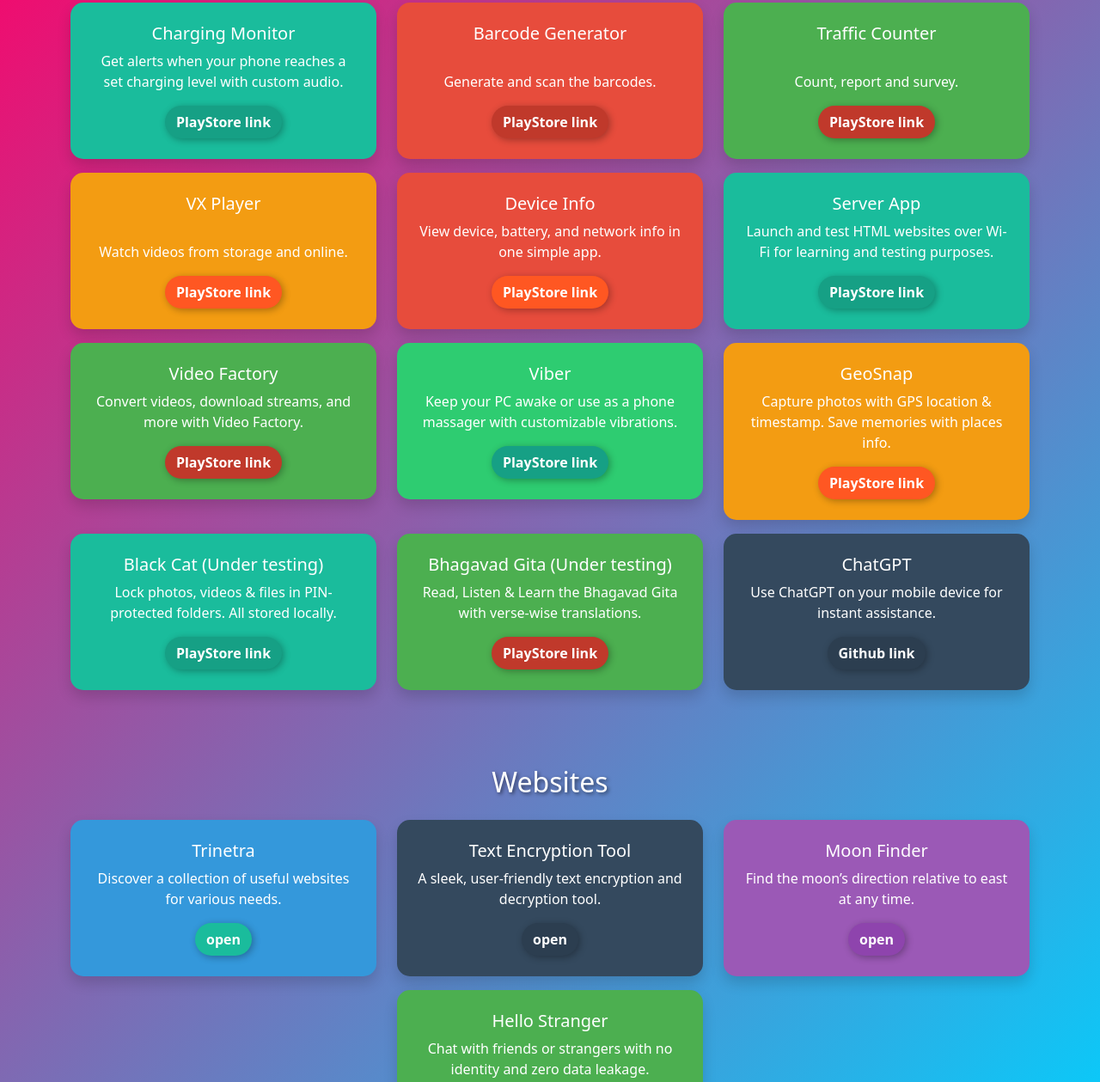
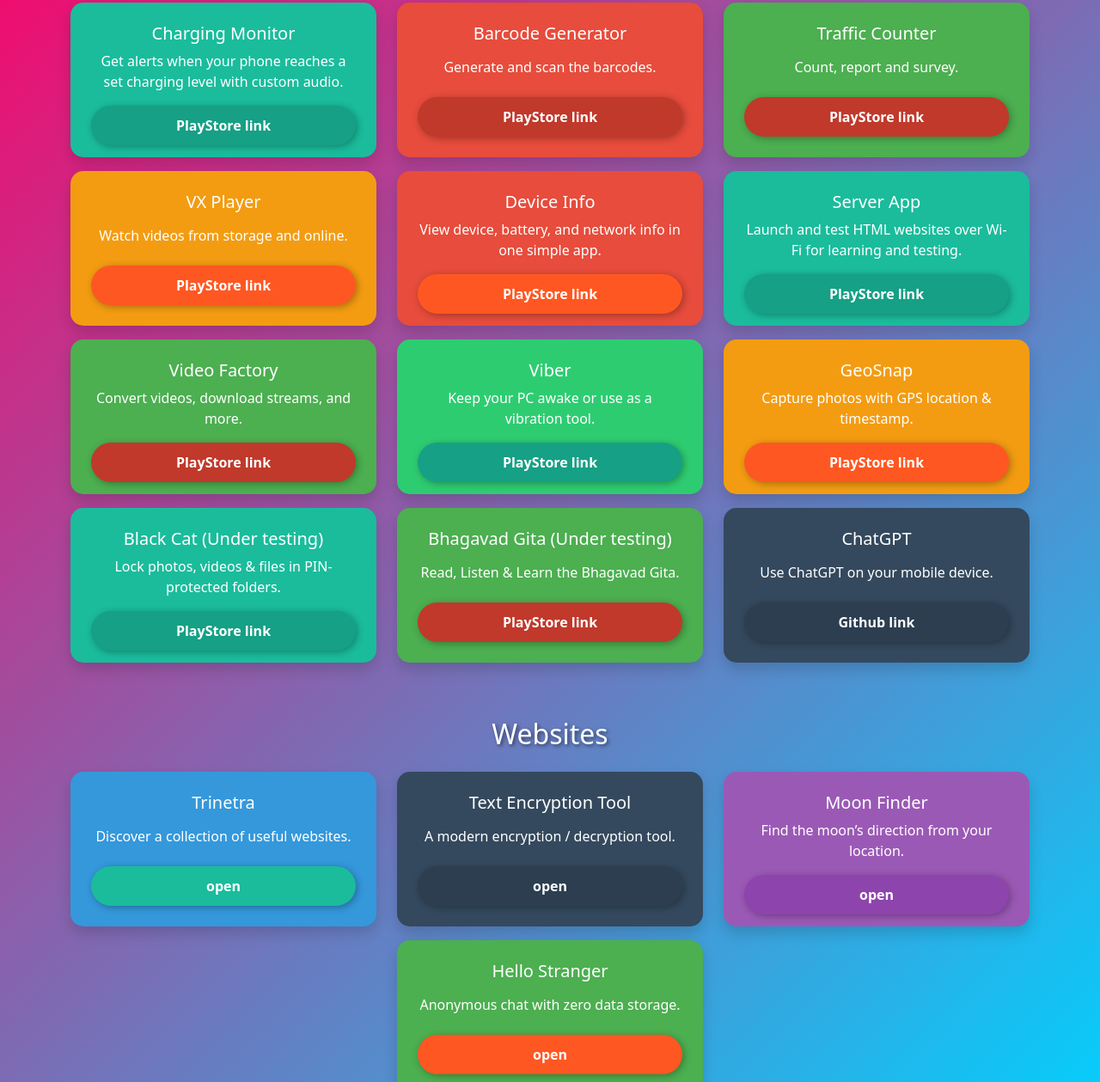
Before and after one commit to AstrayHawk/Info, a plain HTML site: page index.html in a window 1280 px wide. Shown: the part 179-1438 px from the top of the page at 86% size. Drawn offline with nearby package versions, Linux system fonts and the light colour scheme.

```diff
--- a/index.html
+++ b/index.html
@@ -32,13 +32,22 @@
         .card-body {
             padding: 1.5rem;
             color: #fff;
+            display: flex;
+            flex-direction: column;
+            justify-content: space-between;
+            height: 180px; /* tune this for your layout */
         }
+
 
         .btn {
             font-weight: bold;
-            box-shadow: 2px 2px 8px rgba(0, 0, 0, 0.3);
             border-radius: 50px;
+            box-shadow: 2px 2px 8px rgba(0,0,0,0.3);
             color: white;
+            display: inline-flex;
+            justify-content: center;
+            align-items: center;
+            padding: 10px 20px;
         }
 
         .container {
@@ -56,7 +65,7 @@
     <h2 class="text-center mb-4">Apps</h2>
     <div class="row justify-content-center" id="apps-container"></div>
 
-    <br><br><br>
+    <div class="my-5"></div>
 
     <!-- Websites Section -->
     <h2 class="text-center mb-4">Websites</h2>
@@ -91,7 +100,7 @@
       },
       { // App No.2
         name: "Barcode Generator",
-        desc: "<br>Generate and scan the barcodes.<br>",
+        desc: "Generate and scan the barcodes.",
         bg: "#E74C3C",
         btn: "#C0392B",
         btn_txt: "PlayStore link",
@@ -99,7 +108,7 @@
       },
       { // App No.3
         name: "Traffic Counter",
-        desc: "<br>Count, report and survey.<br>",
+        desc: "Count, report and survey.",
         bg: "#4CAF50",
         btn: "#C0392B",
         btn_txt: "PlayStore link",
@@ -107,7 +116,7 @@
       },
       { // App No.4
         name: "VX Player",
-        desc: "<br>Watch videos from storage and online.<br>",
+        desc: "Watch videos from storage and online.",
         bg: "#F39C12",
         btn: "#FF5722",
         btn_txt: "PlayStore link",
@@ -123,7 +132,7 @@
       },
       { // App No.6
         name: "Server App",
-        desc: "Launch and test HTML websites over Wi-Fi for learning and testing purposes.",
+        desc: "Launch and test HTML websites over Wi-Fi for learning and testing.",
         bg: "#1ABC9C",
         btn: "#16A085",
         btn_txt: "PlayStore link",
@@ -131,7 +140,7 @@
       },
       { // App No.7
         name: "Video Factory",
-        desc: "Convert videos, download streams, and more with Video Factory.",
+        desc: "Convert videos, download streams, and more.",
         bg: "#4CAF50",
         btn: "#C0392B",
         btn_txt: "PlayStore link",
@@ -139,7 +148,7 @@
       },
       { // App No.8
         name: "Viber",
-        desc: "Keep your PC awake or use as a phone massager with customizable vibrations.",
+        desc: "Keep your PC awake or use as a vibration tool.",
         bg: "#2ECC71",
         btn: "#16A085",
         btn_txt: "PlayStore link",
@@ -147,7 +156,7 @@
       },
       { // App No.10
         name: "GeoSnap",
-        desc: "Capture photos with GPS location & timestamp. Save memories with places info.",
+        desc: "Capture photos with GPS location & timestamp.",
         bg: "#F39C12",
         btn: "#FF5722",
         btn_txt: "PlayStore link",
@@ -155,7 +164,7 @@
       },
       { // App No.11
         name: "Black Cat (Under testing)",
-        desc: "Lock photos, videos & files in PIN-protected folders. All stored locally.",
+        desc: "Lock photos, videos & files in PIN-protected folders.",
         bg: "#1ABC9C",
         btn: "#16A085",
         btn_txt: "PlayStore link",
@@ -163,7 +172,7 @@
       },
       { // App No.12
         name: "Bhagavad Gita (Under testing)",
-        desc: "Read, Listen & Learn the Bhagavad Gita with verse-wise translations.",
+        desc: "Read, Listen & Learn the Bhagavad Gita.",
         bg: "#4CAF50",
         btn: "#C0392B",
         btn_txt: "PlayStore link",
@@ -171,7 +180,7 @@
       },
       { // App No. undefined
         name: "ChatGPT",
-        desc: "Use ChatGPT on your mobile device for instant assistance.",
+        desc: "Use ChatGPT on your mobile device.",
         bg: "#34495E",
         btn: "#2C3E50",
         btn_txt: "Github link",
@@ -183,7 +192,7 @@
     const websites = [
       {
         name: "Trinetra",
-        desc: "Discover a collection of useful websites for various needs.",
+        desc: "Discover a collection of useful websites.",
         bg: "#3498DB",
         btn: "#1ABC9C",
         btn_txt: "open",
@@ -191,7 +200,7 @@
       },
       {
         name: "Text Encryption Tool",
-        desc: "A sleek, user-friendly text encryption and decryption tool.",
+        desc: "A modern encryption / decryption tool.",
         bg: "#34495E",
         btn: "#2C3E50",
         btn_txt: "open",
@@ -199,7 +208,7 @@
       },
       {
         name: "Moon Finder",
-        desc: "Find the moon’s direction relative to east at any time.",
+        desc: "Find the moon’s direction from your location.",
         bg: "#9B59B6",
         btn: "#8E44AD",
         btn_txt: "open",
@@ -207,7 +216,7 @@
       },
       {
         name: "Hello Stranger",
-        desc: "Chat with friends or strangers with no identity and zero data leakage.",
+        desc: "Anonymous chat with zero data storage.",
         bg: "#4CAF50",
         btn: "#FF5722",
         btn_txt: "open",
@@ -215,7 +224,7 @@
       }
     ];
 
-    /* ---------------- RENDER APPS ---------------- */
+    /* ---------------- RENDER FUNCTION ---------------- */
     function renderCards(list, containerId) {
       let container = document.getElementById(containerId);
       list.forEach(item => {
@@ -225,16 +234,16 @@
               <div class="card-body text-center">
                 <h5 class="card-title">${item.name}</h5>
                 <p class="card-text">${item.desc}</p>
-                <button class="btn" style="background-color:${item.btn}"
-                  onclick="window.open('${item.link}', '_blank')">
-                    ${item.btn_txt}
-                </button>
+                <a href="${item.link}" target="_blank" rel="noopener noreferrer" class="btn" style="background-color:${item.btn}">
+                  ${item.btn_txt}
+                </a>
               </div>
             </div>
           </div>`;
       });
     }
 
+    /* ---------------- RUN ---------------- */
     renderCards(apps, "apps-container");
     renderCards(websites, "websites-container");
 </script>
```
